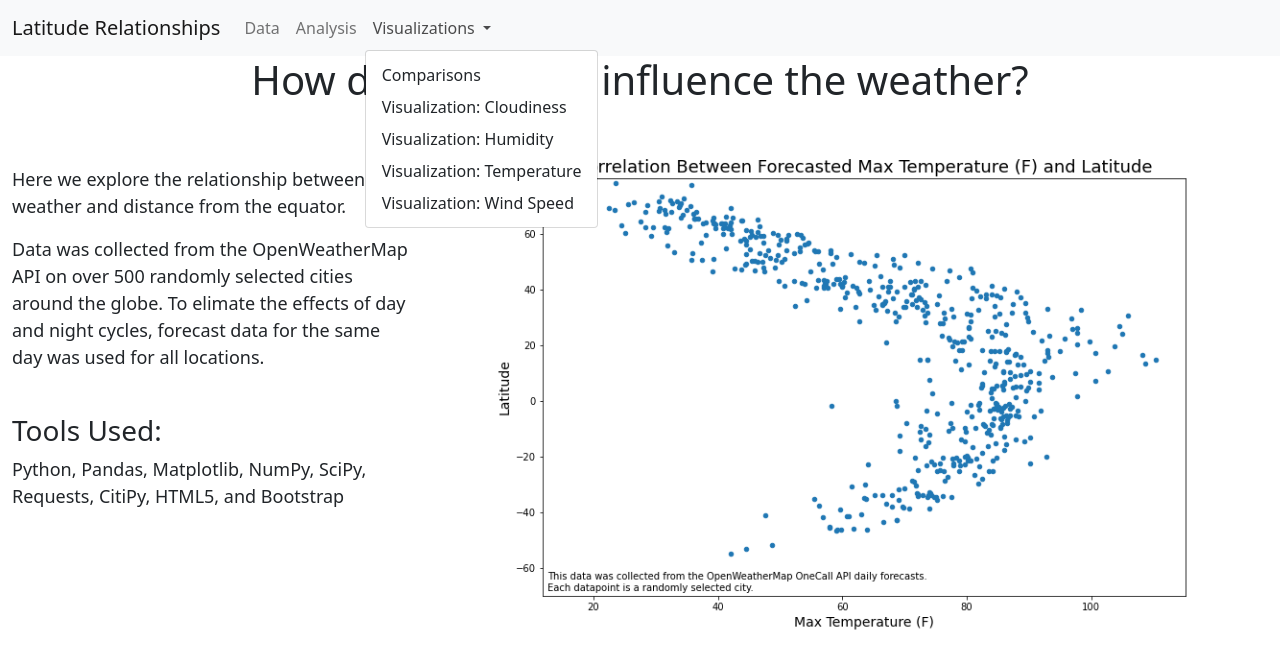
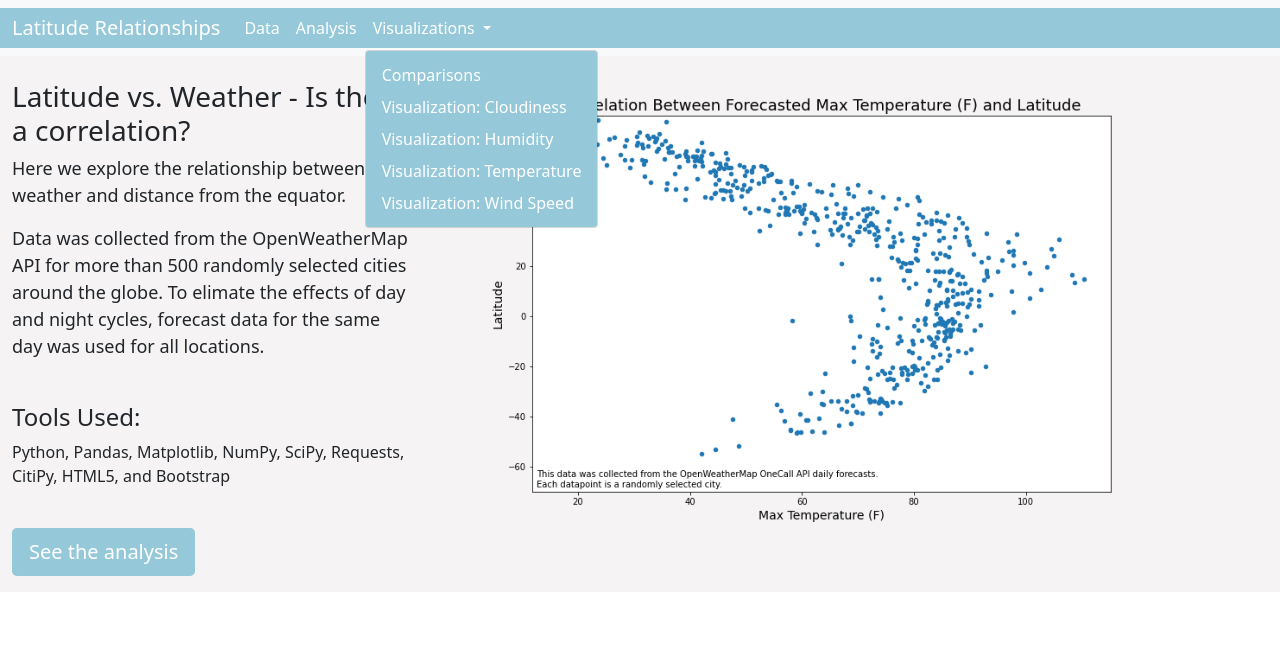
Before and after one commit to bakerv/Web-Design-Challenge, a plain HTML site: page WebVisualizations/index.html in a window 1280 px wide. Both pictures are taken after a click on the button "Visualizations". Drawn offline with nearby package versions, Linux system fonts and the light colour scheme.

Commit message:
updated styling and color scheme

```diff
--- a/WebVisualizations/index.html
+++ b/WebVisualizations/index.html
@@ -7,29 +7,29 @@
     <link rel="stylesheet" href="style.css">
     <title>Weather Relationships</title>
     <nav class="navbar navbar-expand-lg navbar-light bg-light">
-        <div class="container-fluid">
-          <a class="navbar-brand" href="index.html">Latitude Relationships</a>
+        <div class="container-fluid" style ="background-color: #95C8D8;">
+          <a class="navbar-brand" href="index.html" style="color:white">Latitude Relationships</a>
           <button class="navbar-toggler" type="button" data-bs-toggle="collapse" data-bs-target="#navbarNavDropdown" aria-controls="navbarNavDropdown" aria-expanded="false" aria-label="Toggle navigation">
             <span class="navbar-toggler-icon"></span>
           </button>
           <div class="collapse navbar-collapse" id="navbarNavDropdown">
             <ul class="navbar-nav">
               <li class="nav-item">
-                <a class="nav-link" href="Data.html">Data</a>
+                <a class="nav-link" href="Data.html" style ="color:white">Data</a>
               </li>
               <li class="nav-item">
-                <a class="nav-link" href="Analysis.html">Analysis</a>
+                <a class="nav-link" href="Analysis.html" style="color:white">Analysis</a>
               </li>
               <li class="nav-item dropdown">
-                <a class="nav-link dropdown-toggle" href="#" id="navbarDropdownMenuLink" role="button" data-bs-toggle="dropdown" aria-expanded="false">
+                <a class="nav-link dropdown-toggle" href="#" id="navbarDropdownMenuLink" role="button" data-bs-toggle="dropdown" aria-expanded="false" style="color:white">
                   Visualizations
                 </a>
-                <ul class="dropdown-menu" aria-labelledby="navbarDropdownMenuLink">
-                  <li><a class="dropdown-item" href="Comparisons.html">Comparisons</a></li>
-                  <li><a class="dropdown-item" href="Cloudiness.html">Visualization: Cloudiness</a></li>
-                  <li><a class="dropdown-item" href="Humidity.html">Visualization: Humidity</a></li>
-                  <li><a class="dropdown-item" href="Temperature.html">Visualization: Temperature</a></li>
-                  <li><a class="dropdown-item" href="Wind_Speed.html">Visualization: Wind Speed</a></li>
+                <ul class="dropdown-menu" aria-labelledby="navbarDropdownMenuLink" style ="background-color: #95C8D8;">
+                  <li><a class="dropdown-item" href="Comparisons.html" style="color:white">Comparisons</a></li>
+                  <li><a class="dropdown-item" href="Cloudiness.html" style="color:white">Visualization: Cloudiness</a></li>
+                  <li><a class="dropdown-item" href="Humidity.html" style="color:white">Visualization: Humidity</a></li>
+                  <li><a class="dropdown-item" href="Temperature.html" style="color:white">Visualization: Temperature</a></li>
+                  <li><a class="dropdown-item" href="Wind_Speed.html" style="color:white">Visualization: Wind Speed</a></li>
                 </ul>
               </li>
             </ul>
@@ -38,18 +38,26 @@
       </nav>
 </head>
 <body>
-    <div class="container-fluid">
+    <div class="container-fluid" style="background-color:#f5f3f3">
         <div class="row justify-content-center">
-          <center><h1>How does latitude influence the weather?</h1></center>
+
         </div>
         <div class="row justify-content-center">
-          <div class="col-md-4 col-sm-12" style="font-size:18px">
-              </br></br>
-              <p>Here we explore the relationship between weather and distance from the equator.</p>
-              <p>Data was collected from the OpenWeatherMap API on over 500 randomly selected cities around the globe. To elimate the effects of day and night cycles, forecast data for the same day was used for all locations.</p>
+          <div class="col-md-4 col-sm-12">
               </br>
-              <h3>Tools Used:</h3>
+              <h3>Latitude vs. Weather - Is there a correlation?</h3>
+              <a style="font-size:18px">
+                <p>Here we explore the relationship between weather and distance from the equator.</p>
+                <p>Data was collected from the OpenWeatherMap API for more than 500 randomly selected cities around the globe. To elimate the effects of day and night cycles, forecast data for the same day was used for all locations.</p>
+                </br>
+              </a>
+              <h4>Tools Used:</h4>
               <P>Python, Pandas, Matplotlib, NumPy, SciPy, Requests, CitiPy, HTML5, and Bootstrap</P>
+            </br>
+              <button type="button" class="btn btn-default btn-lg justify-content-center" style="background-color:#95C8d8" >
+                <a style="color:white">See the analysis</a>
+              </button>
+              <p></p>
           </div>
           <div class="col-md-8 col-sm-12">
               <img class="chart" src="Visualizations/GlobalMax Temperature (F)vslat.png">
--- a/WebVisualizations/style.css
+++ b/WebVisualizations/style.css
@@ -1,10 +1,16 @@
 .chart {
-    width:100%;
+    width:90%;
     max-width:1000px;
     height:auto;
 }
+
 .img-left {
     width: 300px;
     float: left;
     margin: 0 15px 0;
 }
+
+button{
+    background-color:red;
+    color:green
+}
```
Also changed, not shown: WebVisualizations/Analysis.html (+11 -11 lines), WebVisualizations/Cloudiness.html (+12 -12 lines), WebVisualizations/Comparisons.html (+15 -15 lines), WebVisualizations/Data.html (+1 -1 lines), WebVisualizations/Humidity.html (+12 -12 lines), WebVisualizations/Temperature.html (+12 -12 lines), WebVisualizations/Wind_Speed.html (+12 -12 lines).
